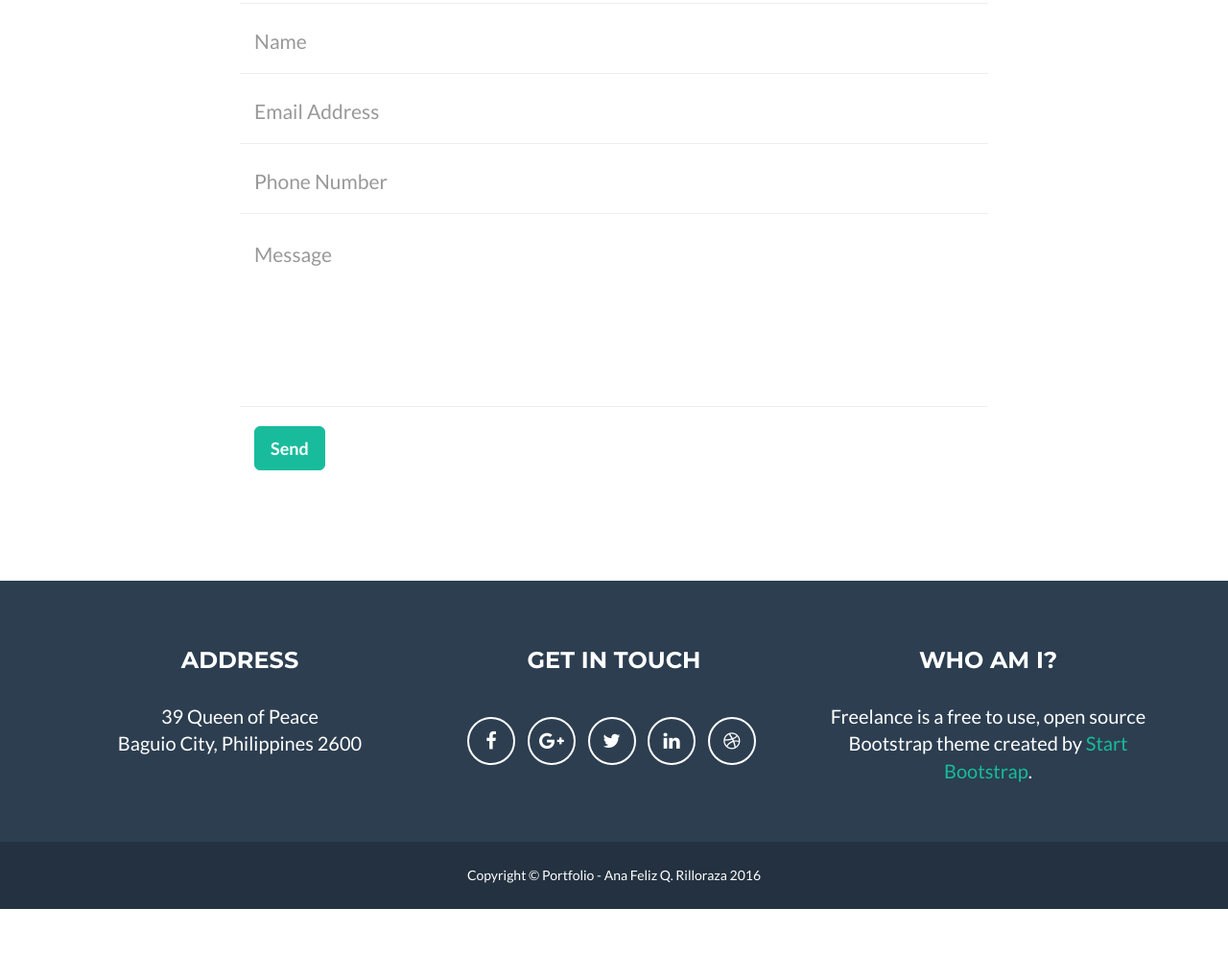
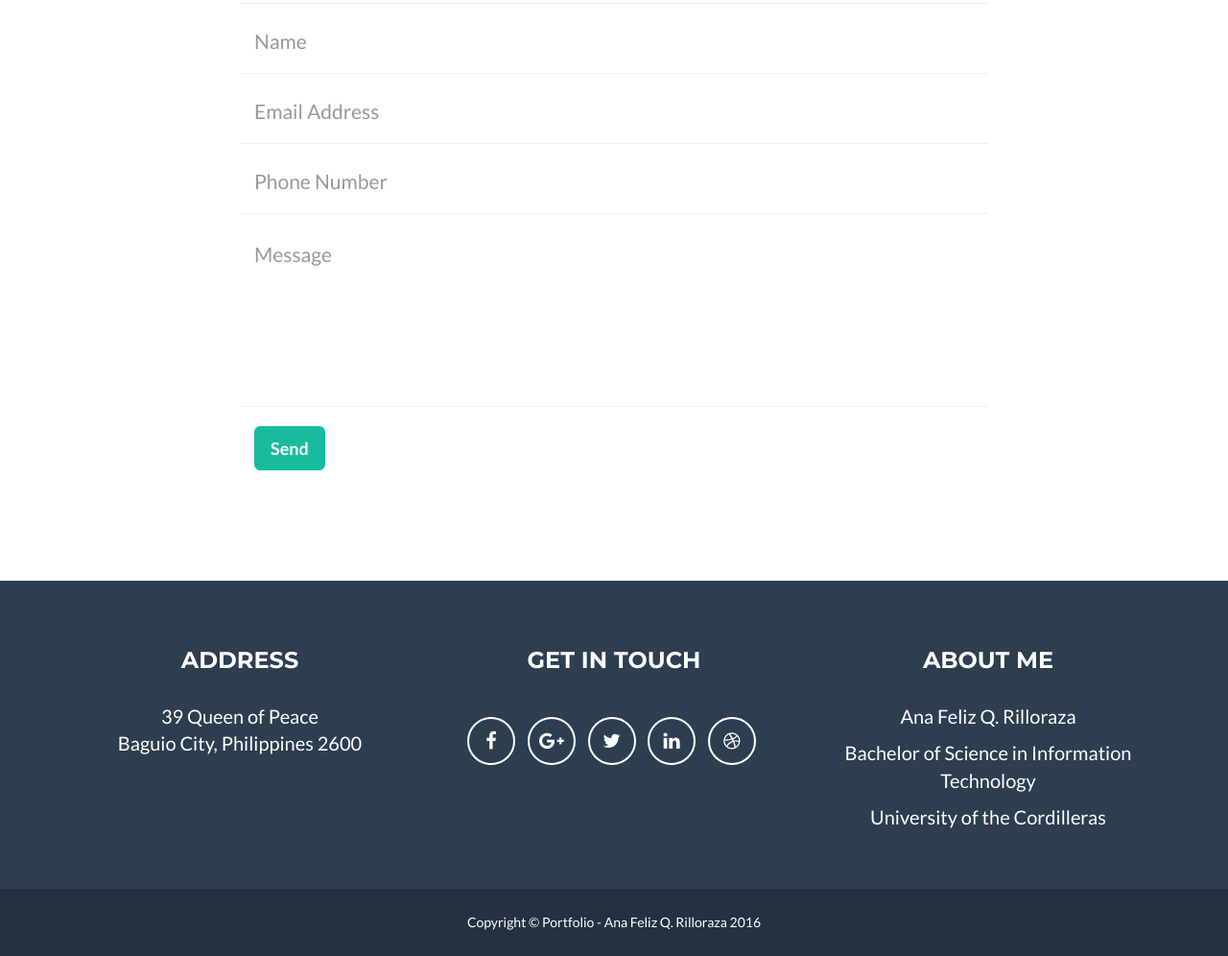
Before and after one commit to AnaRilloraza/AnaRilloraza, a website: page index.html in a window 1280 px wide. Shown: the part 2951-3947 px from the top of the page at 96% size. Before the commit the page ends 3898 px from the top, so only its background shows below. Drawn offline with nearby package versions, Linux system fonts and the light colour scheme.

Commit message:
Update index.html

```diff
--- a/index.html
+++ b/index.html
@@ -267,8 +267,10 @@
                         </ul>
                     </div>
                     <div class="footer-col col-md-4">
-                        <h3>Who Am I?</h3>
-                        <p>Freelance is a free to use, open source Bootstrap theme created by <a href="http://startbootstrap.com">Start Bootstrap</a>.</p>
+                        <h3>About Me</h3>
+                        <p>Ana Feliz Q. Rilloraza</p>
+                        <p>Bachelor of Science in Information Technology</p>
+                        <p>University of the Cordilleras</p>
                     </div>
                 </div>
             </div>
```
